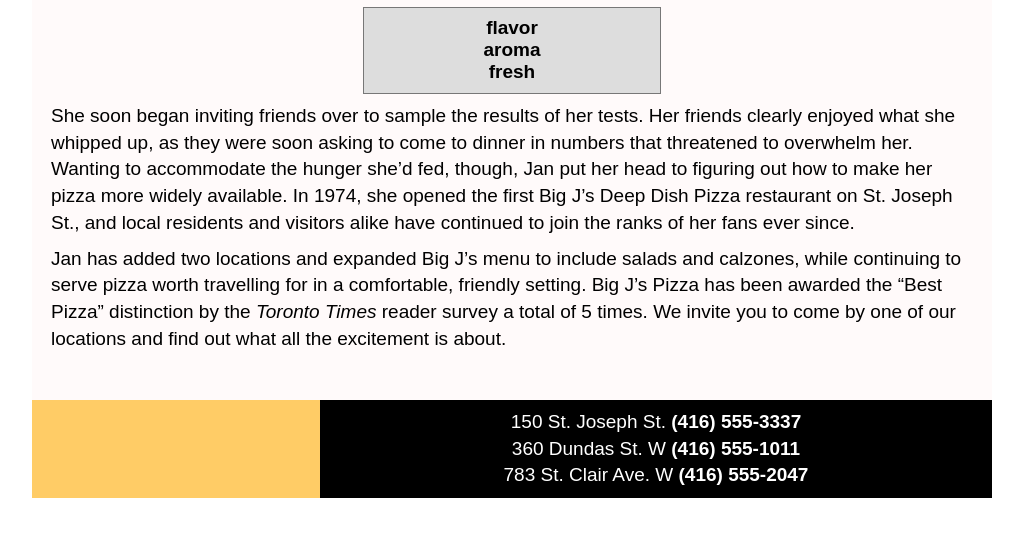
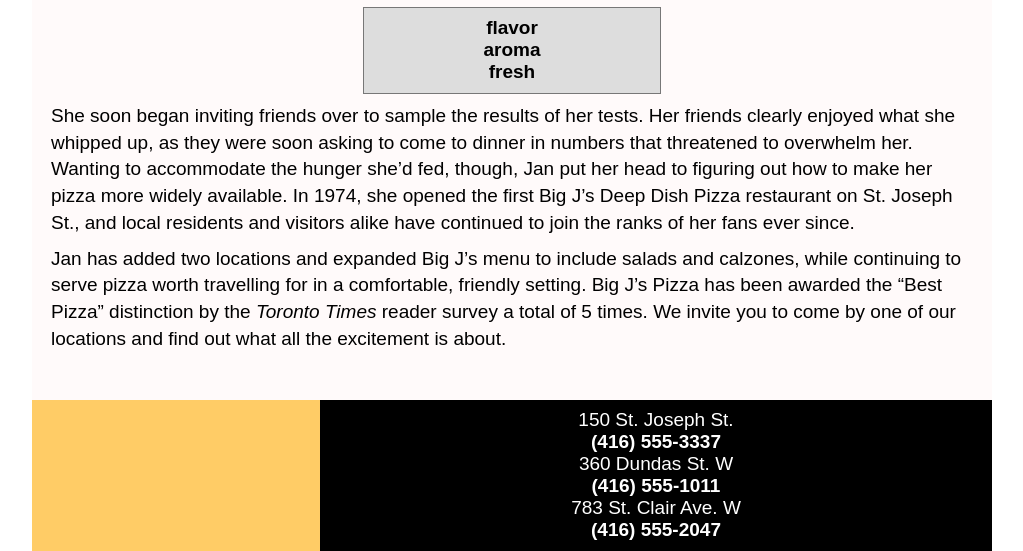
Before and after one commit to Vyathan/UnitHSkillsReview, a plain HTML site: page history.html in a window 1280 px wide. Shown: the part 270-821 px from the top of the page, without its empty margins (128-1151 px from the left). Before the commit the page ends 800 px from the top, so only its background shows below. Drawn offline with nearby package versions, Linux system fonts and the light colour scheme.

Commit message:
description list

```diff
--- a/history.html
+++ b/history.html
@@ -45,9 +45,14 @@
             <p>Jan has added two locations and expanded Big J&rsquo;s menu to include salads and calzones, while continuing to serve pizza worth travelling for in a comfortable, friendly setting. Big J&rsquo;s Pizza has been awarded the &ldquo;Best Pizza&rdquo; distinction by the <span class="publication">Toronto Times</span> reader survey a total of 5 times. We invite you to come by one of our locations and find out what all the excitement is about.</p>
          </article>
          <footer>
-            <p>150 St. Joseph St. <span class="accent">(416) 555-3337</span></p>
-            <p>360 Dundas St. W <span class="accent">(416) 555-1011</span></p>
-            <p>783 St. Clair Ave. W <span class="accent">(416) 555-2047</span></p>
+            <dl>
+               <dt>150 St. Joseph St.</dt>
+               <dd><span class="accent">(416) 555-3337</span></dd>
+               <dt>360 Dundas St. W</dt>
+               <dd><span class="accent">(416) 555-1011</span></dd>
+               <dt>783 St. Clair Ave. W</dt>
+               <dd><span class="accent">(416) 555-2047</span></dd>
+            </dl>
          </footer>
       </div>
    </body>
--- a/styles.css
+++ b/styles.css
@@ -12,7 +12,7 @@ html {
    font-size: 19px;
 }
 a, article, body, div, figcaption, figure, footer, header, h1,
-h2, h3, img, nav, p, ol, ul, li {
+h2, h3, img, nav, p, ol, ul, li, dl, dt, dd {
    border: 0;
    padding: 0;
    margin: 0;
```
Also changed, not shown: index.html (+6 -3 lines), location.html (+8 -3 lines).
